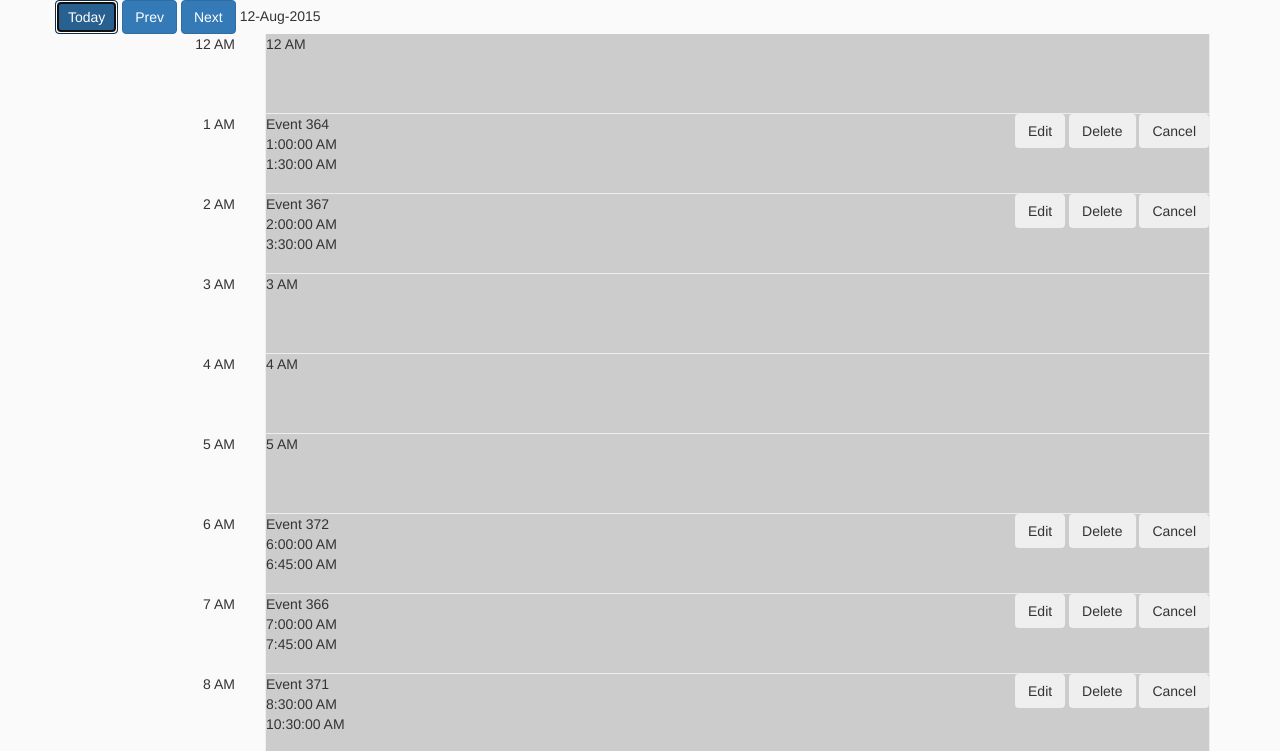
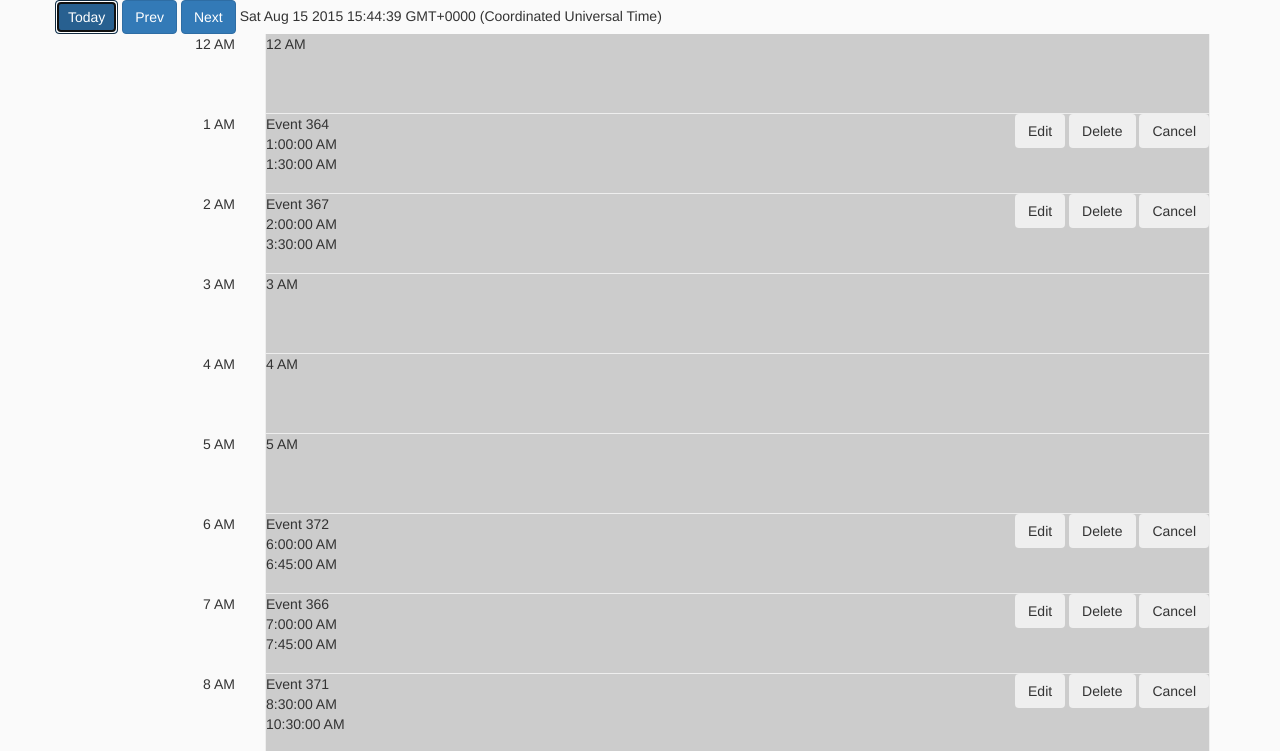
Before and after one commit to subramaniashiva/meeting-reminder-app, a website: page app/index.html in a window 1280 px wide. Both pictures are taken after a click on the button "Today". Shown: the top 751 px of the page. Drawn offline with nearby package versions, Linux system fonts and the light colour scheme; files that its build step writes are made by us from their sources.

Commit message:
Previous and next day functionality added

```diff
--- a/app/index.html
+++ b/app/index.html
@@ -33,7 +33,7 @@
           <button class="btn btn-primary" id="today">Today</button>
           <button class="btn btn-primary" id="prev">Prev</button>
           <button class="btn btn-primary" id="next">Next</button>
-          <span>12-Aug-2015</span>
+          <span id="current-date"></span>
       </div>
       <div id="calendar" class="row">
         <div id="time" class="pull-left col-md-2">
--- a/app/scripts/main.js
+++ b/app/scripts/main.js
@@ -19,6 +19,14 @@
       xmlhttp.open('GET', url, true);
       xmlhttp.send();
   }
+
+  function removeElementsByClass(className, parent){
+    var parent = parent || document;
+    var elements = parent.getElementsByClassName(className);
+    while(elements.length > 0){
+        elements[0].parentNode.removeChild(elements[0]);
+    }
+  }
   function processMeetingData(jsonData, date) {
     var date1, date2, todayMeetings, elemList, tempStartTime, i, template;
     jsonData = JSON.parse(jsonData);
@@ -32,6 +40,10 @@
         return currentValue;
       }
     });
+    var dCurrDate = document.getElementById('current-date');
+    dCurrDate.innerHTML = date;
+    var parentContainer = document.getElementById('meeting-container');
+    removeElementsByClass('details', parentContainer);
     elemList = document.getElementsByClassName('meeting-info');
     for(i = 0; i < todayMeetings.length; i++) {
       tempStartTime = new Date(todayMeetings[i].startTime);
@@ -54,16 +66,16 @@
   prev.addEventListener("click", function() {
     var date = new Date();
     date = date.addDays(-1);
-    showMeetingsForDate(date.toString());
+    callAjax("data/sample-data.json", processMeetingData, date);
   });
   next.addEventListener("click", function() {
     var date = new Date();
     date = date.addDays(1);
-    showMeetingsForDate(date.toString());
+    callAjax("data/sample-data.json", processMeetingData, date);
   });
   today.addEventListener("click", function() {
     var date = new Date();
-    showMeetingsForDate(date.toString());
+    callAjax("data/sample-data.json", processMeetingData, date);
   });
   var date = new Date();
   callAjax("data/sample-data.json", processMeetingData, date);
```
